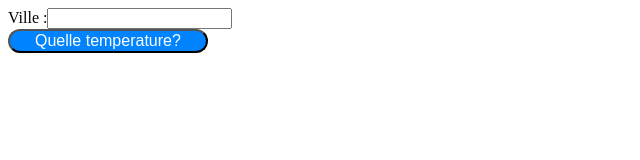
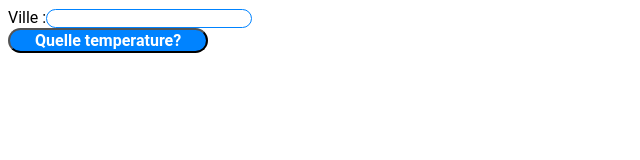
Before and after one commit to la-ref/pimpmymeteo, a plain HTML site: page index.html in a window 1280 px wide. Shown: the whole page, without its empty margins (0-640 px from the left). Drawn offline with Linux system fonts and the light colour scheme.

Commit message:
"boutons bleu sauvegarde 3"

```diff
--- a/css/style.css
+++ b/css/style.css
@@ -14,9 +14,22 @@
     color: white;
     transform: scale(1);
     transition: transform 300ms;
+    font-family: 'Roboto', sans-serif;
+    font-weight: bold;
 }
 #buttonTemp:hover {
     cursor: pointer;
     transform: scale(1.2);
     transition: transform 300ms;
 }
+
+#villeInput {
+    padding-left: 25px;
+    background-color: #fff;
+    border: 1px solid #0083FF;
+    border-radius: 16px;
+}
+
+#villeLabel {
+    font-family: 'Roboto', sans-serif;
+}
```
